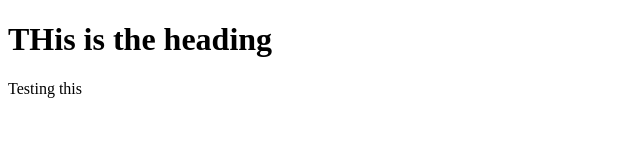
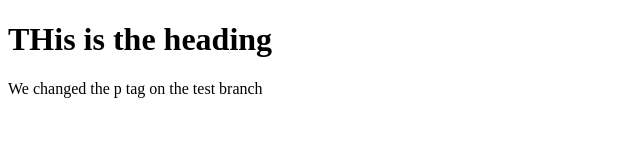
Before and after one commit to ejdunia/testRepo, a plain HTML site: page index.html in a window 1280 px wide. Shown: the whole page, without its empty margins (0-640 px from the left). Drawn offline with Linux system fonts and the light colour scheme.

Commit message:
made changes on the test branch

```diff
--- a/index.html
+++ b/index.html
@@ -10,7 +10,7 @@
 
 <body>
     <h1>THis is the heading</h1>
-    <p>Testing this </p>
+    <p>We changed the p tag on the test branch </p>
 
 </body>
 
```
